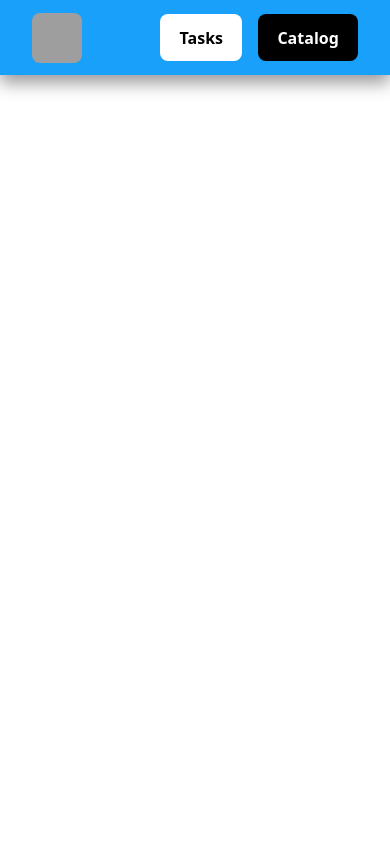
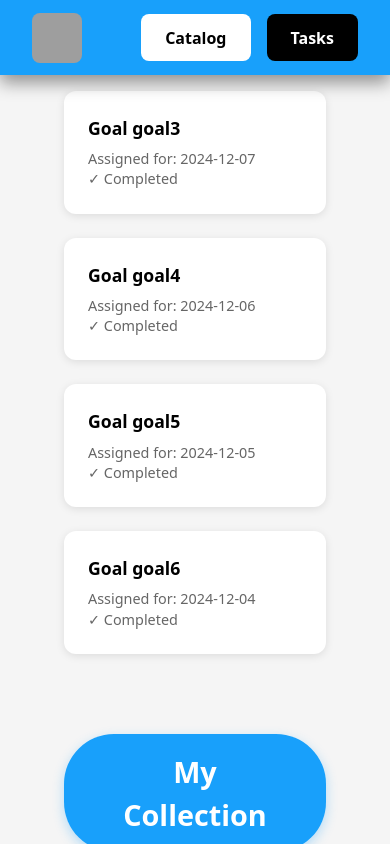
Before and after one commit to nikhilmantha/appdev-hackathon, a React (Vite) app in the folder frontend/: page /profile in a window 390 px wide. Built offline with nearby package versions, Linux system fonts and the light colour scheme; grey boxes are pictures that could not be loaded.

Commit message:
profile page w mongodb

```diff
--- a/frontend/src/pages/Profile.css
+++ b/frontend/src/pages/Profile.css
@@ -2,18 +2,10 @@ html, body {
   margin: 0;
   padding: 0;
   width: 100%;
-background-color: white;
+  min-height: 100vh;
+  background-color: #f5f5f5;
   overflow-x: hidden;
 }
-
-/* Page wrapper */
-.profile-page {
-display: block;
-position: relative;
-padding-top: 75px;
-}
-
-
 
 /* Top Bar */
 .top-bar {
@@ -32,52 +24,187 @@ padding-top: 75px;
   box-sizing: border-box;
 }
 
-/* Catalog and Tasks button on the top bar */
 .button-group {
   display: flex;
   gap: 1rem;
   align-items: center;
   min-width: 120px;
   text-align: center;
-
 }
 
-/* Tasks button on top bar */
 .task-button {
   border-radius: 8px;
-  padding: 0.8rem 1.2rem;
-  background-color: white;
-  color:black;
-
-  font-weight: bold;
-  border: none;
-  cursor: pointer;
-
-}
-
-.task-button:hover {
-  background-color: #e6e6e6;
-}
-
-/* Catalog button on top bar */
-.catalog-button {
-  border-radius: 8px;
-  padding: 0.8rem 1.2rem;
+  padding: 0.8rem 1.5rem;
   background-color: black;
   color: white;
   font-weight: bold;
   border: none;
   cursor: pointer;
+  font-size: 1rem;
+}
+
+.task-button:hover {
+  background-color: #333;
+}
+
+.catalog-button {
+  border-radius: 8px;
+  padding: 0.8rem 1.5rem;
+  background-color: white;
+  color: black;
+  font-weight: bold;
+  border: none;
+  cursor: pointer;
+  font-size: 1rem;
 }
 
 .catalog-button:hover {
-  background-color: #333;
+  background-color: #e6e6e6;
 }
 
-/* App dev logo on top bar */
 .logo-photo {
   height: 50px;
   width: 50px;
   object-fit: cover;
   border-radius: 8px;
 }
+
+/* Profile Content */
+.profile-content {
+  padding: 2rem;
+  max-width: 900px;
+  width: 100%;
+  margin: 0 auto;
+  text-align: center;
+  box-sizing: border-box;
+}
+
+.profile-header {
+  margin-top: 100px;
+  margin-bottom: 2rem;
+}
+
+.profile-content img.profile-avatar {
+  border-radius: 50%;
+  margin: 1rem 0;
+  width: 200px;
+  height: 200px;
+    border: 4px solid #18A0FB; /* Add blue border */
+  box-shadow: 0 4px 12px rgba(0,0,0,0.15); /* Add shadow for depth */
+
+}
+
+.profile-content h2 {
+  font-size: 2rem;
+  margin: 1rem 0;
+  color: #000;
+}
+
+/* Section Headers with Blue Button Style */
+.section-header {
+  background-color: #18A0FB;
+  color: white;
+  font-size: 1.8rem;
+  font-weight: bold;
+  padding: 1rem 3rem;
+  border-radius: 50px;
+  display: inline-block;
+  margin: 3rem 0 2rem 0;
+  box-shadow: 0 4px 12px rgba(24, 160, 251, 0.3);
+}
+
+/* Goals Grid */
+.goals-grid {
+  display: grid;
+  grid-template-columns: repeat(3, 1fr);
+  gap: 1.5rem;
+  margin: 2rem 0;
+}
+
+.goal-card {
+  background-color: white;
+  border-radius: 12px;
+  padding: 1.5rem;
+  box-shadow: 0 2px 8px rgba(0,0,0,0.1);
+  text-align: left;
+}
+
+.goal-card h4 {
+  font-size: 1.1rem;
+  margin: 0 0 0.5rem 0;
+  color: #000;
+}
+
+.goal-card p {
+  font-size: 0.9rem;
+  color: #666;
+  line-height: 1.4;
+  margin: 0;
+}
+
+/* Cards Grid */
+.card-list {
+  display: grid;
+  grid-template-columns: repeat(3, 1fr);
+  gap: 1.5rem;
+  margin: 2rem 0;
+}
+
+.card-item {
+  background-color: white;
+  border-radius: 12px;
+  padding: 1.5rem;
+  box-shadow: 0 2px 8px rgba(0,0,0,0.1);
+  text-align: center;
+}
+
+.card-image-placeholder {
+  width: 100%;
+  height: 150px;
+  background-color: #e0e0e0;
+  border-radius: 8px;
+  margin-bottom: 1rem;
+}
+
+.card-item h4 {
+  font-size: 1.1rem;
+  margin: 0 0 0.5rem 0;
+  color: #000;
+}
+
+.card-item p {
+  font-size: 0.9rem;
+  color: #666;
+  line-height: 1.4;
+  margin: 0;
+}
+
+/* Logout Button */
+.logout-button {
+  background-color: #ff3333;
+  color: white;
+  font-weight: bold;
+  font-size: 1rem;
+  padding: 0.8rem 2rem;
+  border: none;
+  border-radius: 8px;
+  cursor: pointer;
+  margin: 3rem 0;
+}
+
+.logout-button:hover {
+  background-color: #cc0000;
+}
+
+/* Responsive */
+@media (max-width: 768px) {
+  .goals-grid, .card-list {
+    grid-template-columns: repeat(2, 1fr);
+  }
+}
+
+@media (max-width: 480px) {
+  .goals-grid, .card-list {
+    grid-template-columns: 1fr;
+  }
+}
--- a/frontend/src/pages/Profile.tsx
+++ b/frontend/src/pages/Profile.tsx
@@ -1,20 +1,160 @@
+import { useEffect, useState } from "react";
+import { useNavigate } from 'react-router-dom';
 import "./Profile.css";
-import { useNavigate } from 'react-router-dom';
+
+interface Card {
+  _id: string;
+  user_id: string;
+  card_id: string;
+  quantity: number;
+}
+
+interface Goal {
+  _id: string;
+  user_id: string;
+  goal_id: string;
+  assigned_for: string;
+  completed?: boolean;
+}
+
+interface User {
+  _id: string;
+  username: string;
+  email: string;
+  packs_available: number;
+  completed_goals: number;
+  goals_available: number;
+}
+
+export default function Profile() {
+  const navigate = useNavigate();
+  const [user, setUser] = useState<User | null>(null);
+  const [cards, setCards] = useState<Card[]>([]);
+  const [goals, setGoals] = useState<Goal[]>([]);
+
+useEffect(() => {
+  // MOCK DATA FOR TESTING - replace this whole useEffect later
+  setUser({
+    _id: "test123",
+    username: "testuser",
+    email: "test@test.com",
+    packs_available: 5,
+    completed_goals: 10,
+    goals_available: 3
+  });
+
+  setCards([
+    { _id: "1", user_id: "test123", card_id: "card1", quantity: 2 },
+    { _id: "2", user_id: "test123", card_id: "card2", quantity: 1 },
+    { _id: "3", user_id: "test123", card_id: "card3", quantity: 3 },
+    { _id: "4", user_id: "test123", card_id: "card4", quantity: 1 },
+    { _id: "5", user_id: "test123", card_id: "card5", quantity: 2 },
+    { _id: "6", user_id: "test123", card_id: "card6", quantity: 4 }
+  ]);
+
+  setGoals([
+    { _id: "g1", user_id: "test123", goal_id: "goal1", assigned_for: "2024-12-08", completed: true },
+    { _id: "g2", user_id: "test123", goal_id: "goal2", assigned_for: "2024-12-08", completed: true },
+    { _id: "g3", user_id: "test123", goal_id: "goal3", assigned_for: "2024-12-07", completed: true },
+    { _id: "g4", user_id: "test123", goal_id: "goal4", assigned_for: "2024-12-06", completed: true },
+    { _id: "g5", user_id: "test123", goal_id: "goal5", assigned_for: "2024-12-05", completed: true },
+    { _id: "g6", user_id: "test123", goal_id: "goal6", assigned_for: "2024-12-04", completed: true }
+  ]);
+}, []);
 
 
-export default function Profile() {
-      const navigate = useNavigate();
+  /* useEffect(() => {
+    const userId = localStorage.getItem("user_id");
+    if (!userId) return;
+
+    fetch(`http://localhost:8000/profile/${userId}`)
+      .then((res) => {
+        if (!res.ok) throw new Error("User not found");
+        return res.json();
+      })
+      .then((data) => {
+        setUser(data.user);
+        setCards(data.user_cards);
+        setGoals(data.user_goals);
+      })
+      .catch((err) => console.error("Failed to fetch profile:", err));
+  }, []);
+
+  */
+  if (!user) {
+    return <p>Loading profile...</p>;
+  }
+
+
+const cardsPerRow = 3;
+const goalsPerRow = 3;
+
+const cardRows = Math.ceil(cards.length / cardsPerRow);
+const goalRows = Math.ceil(goals.length / goalsPerRow);
+
+// Calculate dynamic padding based on total rows
+const basePadding = 25;
+const paddingPerGoalRow = 8; // Adjust based on goal card height
+const paddingPerCardRow = 15; // Adjust based on card height (cards are taller)
+
+const dynamicPadding = basePadding + (goalRows * paddingPerGoalRow) + (cardRows * paddingPerCardRow);
 
   return (
-    <div className="profile-page">
-      {/* Top Bar */}
+    <>
       <div className="top-bar">
-              <img src = "https://www.cs.umd.edu/sites/default/files/images/article/2024/logo_0.png" alt="app dev logo" className="logo-photo" />
-             <div className = "button-group">
+        <img src="https://www.cs.umd.edu/sites/default/files/images/article/2024/logo_0.png" alt="app dev logo" className="logo-photo" />
+        <div className="button-group">
+          <button className="catalog-button" onClick={() => navigate('/catalog')}>Catalog</button>
           <button className="task-button" onClick={() => navigate('/tasks')}>Tasks</button>
-          <button className="catalog-button" onClick={() => navigate('/catalog')}>Catalog</button>
         </div>
       </div>
-</div>
+
+<div className="profile-content" style={{ paddingTop: `${dynamicPadding}rem` }}>        <div className="profile-header">
+          <img
+            src={`https://ui-avatars.com/api/?name=${user.username}&background=random&size=200`}
+            alt="User Avatar"
+            className="profile-avatar"
+          />
+          <h2>@{user.username}</h2>
+        </div>
+
+        <h3 className="section-header">Completed Goals</h3>
+
+        <div className="goals-grid">
+          {goals.length === 0 ? (
+            <p>No goals completed yet!</p>
+          ) : (
+            goals.map((goal) => (
+              <div key={goal._id} className="goal-card">
+                <h4>Goal {goal.goal_id}</h4>
+                <p>Assigned for: {goal.assigned_for}</p>
+                {goal.completed && <p>✓ Completed</p>}
+              </div>
+            ))
+          )}
+        </div>
+
+        <h3 className="section-header">My Collection</h3>
+
+        <div className="card-list">
+          {cards.length === 0 ? (
+            <p>No cards yet. Complete goals to earn packs!</p>
+          ) : (
+            cards.map((card) => (
+              <div key={card._id} className="card-item">
+                <div className="card-image-placeholder"></div>
+                <h4>Card {card.card_id}</h4>
+                <p>Quantity: {card.quantity}</p>
+              </div>
+            ))
+          )}
+        </div>
+
+        <button className="logout-button" onClick={() => {
+          localStorage.removeItem("user_id");
+          navigate('/login');
+        }}>Logout</button>
+      </div>
+    </>
   );
 }
```
Lines whose indentation alone changed are shown as unchanged.
